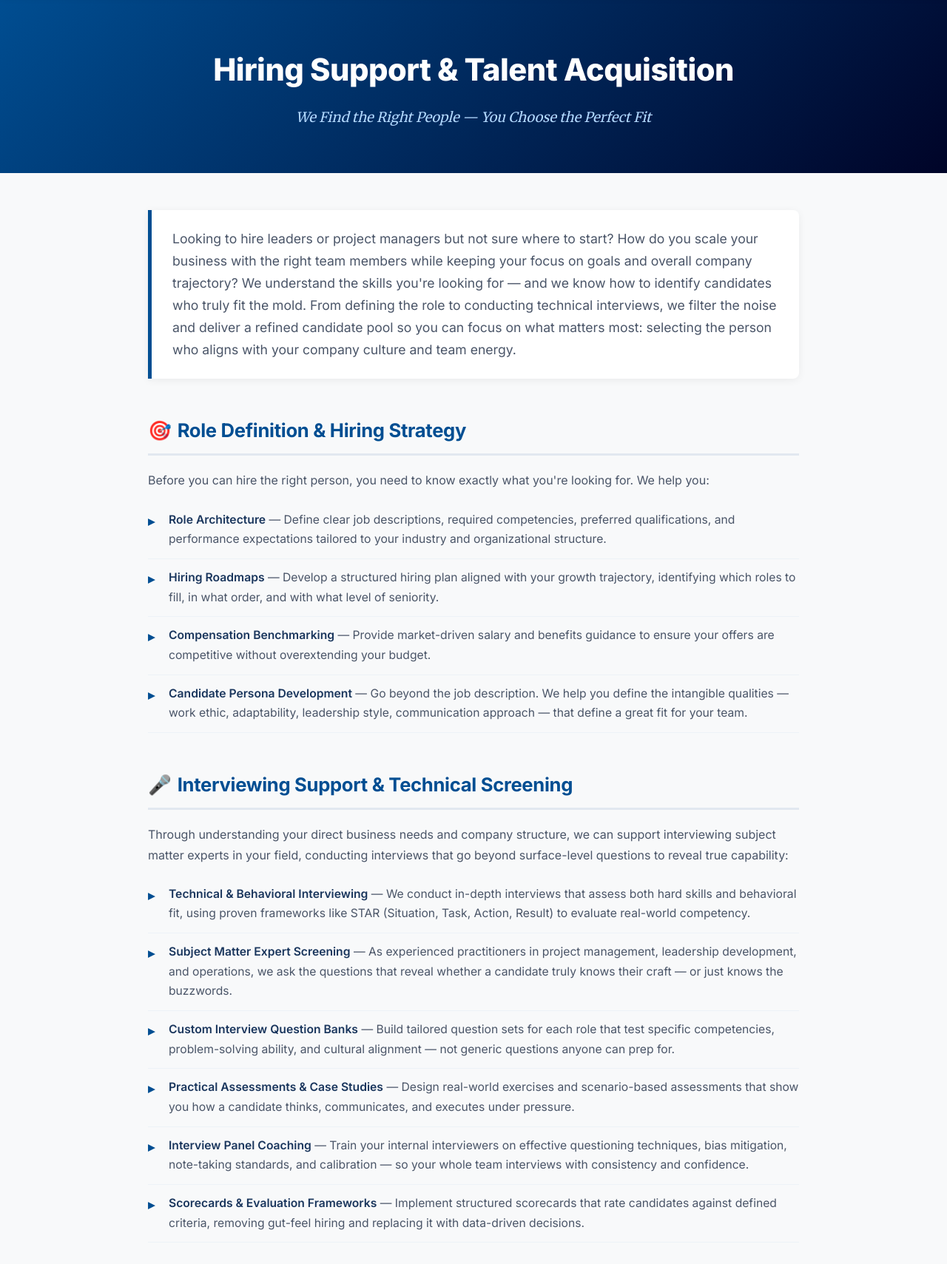
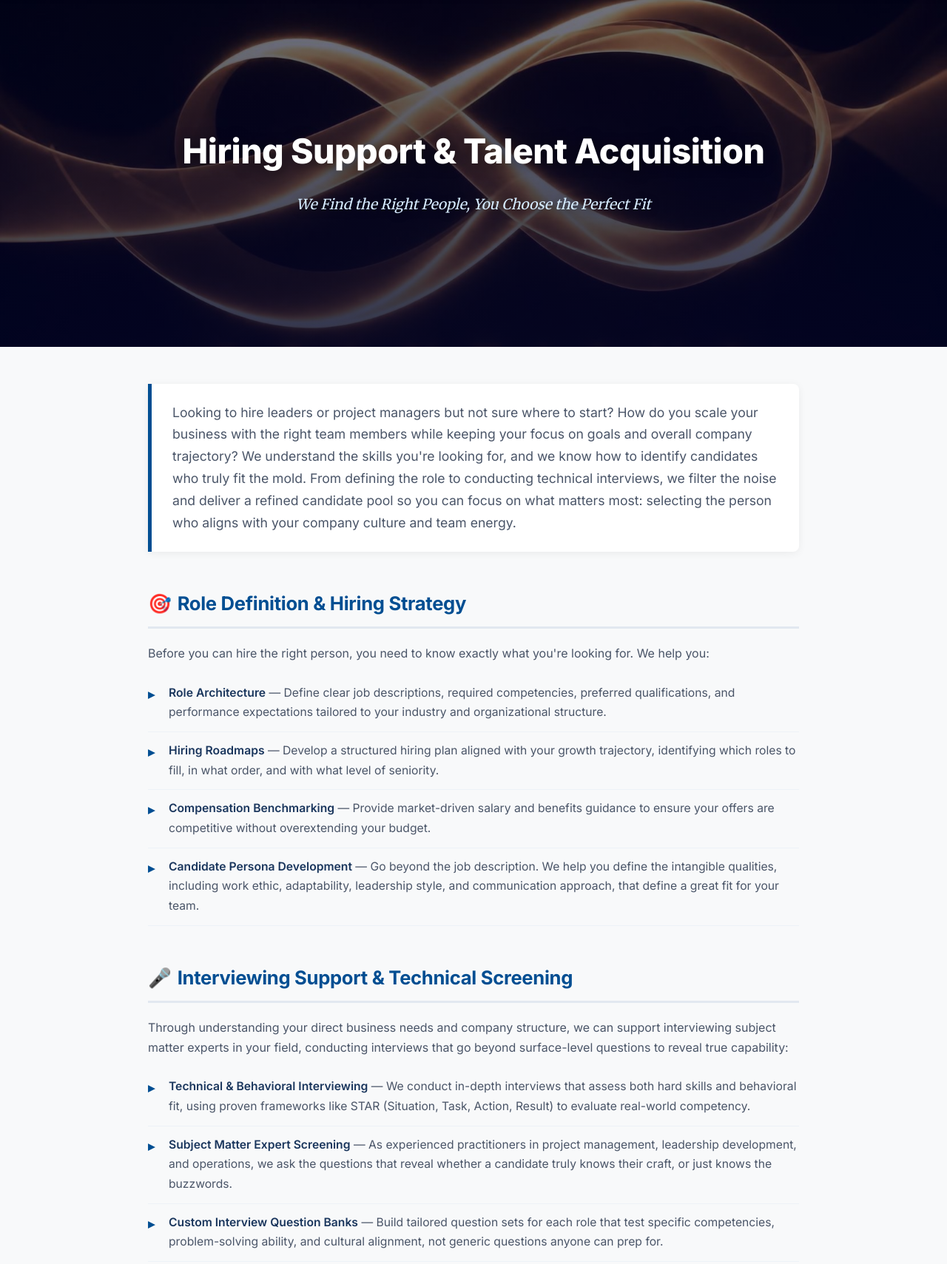
Before and after one commit to INF888/my-website, a plain HTML site: page hiring.html in a window 1280 px wide. Shown: the part 73-1782 px from the top of the page at 74% size. Drawn offline with Linux system fonts and the light colour scheme.

Commit message:
Update hiring.html

```diff
--- a/hiring.html
+++ b/hiring.html
@@ -9,6 +9,7 @@
   <link href="https://fonts.googleapis.com/css2?family=Inter:wght@300;400;500;600;700;800&family=Merriweather:wght@400;700&display=swap" rel="stylesheet">
   <style>
     * { margin: 0; padding: 0; box-sizing: border-box; }
+    html { scroll-behavior: smooth; }
     body { font-family: 'Inter', sans-serif; background-color: #f8f9fa; color: #2c3e50; line-height: 1.7; }
     nav { background: linear-gradient(135deg, #004e92 0%, #000428 100%); position: sticky; top: 0; z-index: 1000; width: 100%; box-shadow: 0 2px 12px rgba(0,0,0,0.3); }
     nav ul { list-style: none; display: flex; justify-content: center; max-width: 1000px; margin: 0 auto; padding: 0 20px; }
@@ -30,10 +31,31 @@
       .dropdown.active .dropdown-content { display: block; }
     }
 
-    /* Hero Section */
-    .hero { background: linear-gradient(135deg, #004e92 0%, #000428 100%); color: #ffffff; padding: 70px 20px 60px; text-align: center; }
-    .hero h1 { font-size: 2.6rem; font-weight: 800; letter-spacing: -0.5px; margin-bottom: 14px; }
-    .hero .subtitle { font-family: 'Merriweather', serif; font-size: 1.15rem; font-weight: 400; color: #b3d9ff; max-width: 700px; margin: 0 auto; font-style: italic; }
+    /* Parallax Photo Hero */
+    .hero {
+      position: relative;
+      width: 100%;
+      height: 60vh;
+      min-height: 420px;
+      background-image: linear-gradient(rgba(0,4,40,0.55), rgba(0,4,40,0.8)), url('Duck-ai-image-2026-06-16-19-22.jpeg');
+      background-size: cover;
+      background-position: center;
+      background-repeat: no-repeat;
+      background-attachment: fixed;
+      display: flex;
+      flex-direction: column;
+      align-items: center;
+      justify-content: center;
+      text-align: center;
+      padding: 20px;
+    }
+    .hero-content { animation: fadeUp 1s ease both; }
+    .hero h1 { color: #ffffff; font-size: 2.9rem; font-weight: 800; letter-spacing: -0.5px; margin-bottom: 16px; text-shadow: 0 2px 18px rgba(0,0,0,0.45); }
+    .hero .subtitle { font-family: 'Merriweather', serif; font-size: 1.2rem; font-weight: 400; color: #d6ecff; max-width: 700px; margin: 0 auto; font-style: italic; text-shadow: 0 2px 12px rgba(0,0,0,0.4); }
+    @keyframes fadeUp {
+      from { opacity: 0; transform: translateY(28px); }
+      to { opacity: 1; transform: translateY(0); }
+    }
 
     /* Main Container */
     .container { max-width: 920px; margin: 0 auto; padding: 50px 20px; }
@@ -62,9 +84,12 @@
     .card h3 { margin-top: 0; color: #004e92; font-size: 1.05rem; }
     .card p { font-size: 0.92rem; color: #4a5568; margin-top: 6px; }
 
+    @media (max-width: 768px) {
+      .hero { height: 48vh; min-height: 340px; background-attachment: scroll; }
+    }
     @media (max-width: 600px) {
       .cards { grid-template-columns: 1fr; }
-      .hero h1 { font-size: 1.8rem; }
+      .hero h1 { font-size: 2rem; }
       .hero .subtitle { font-size: 1rem; }
     }
 
@@ -92,59 +117,60 @@
           <a href="deploying-ai.html">Deploying AI For Your Company</a>
         </div>
       </li>
-      <li><a href="contact.html">Contact</a>
-      </li>
+      <li><a href="contact.html">Contact</a></li>
     </ul>
   </nav>
 
-  <!-- Hero Section -->
+  <!-- Parallax Photo Hero -->
   <section class="hero">
-    <h1>Hiring Support & Talent Acquisition</h1>
-    <p class="subtitle">We Find the Right People — You Choose the Perfect Fit</p>
+    <div class="hero-content">
+      <h1>Hiring Support &amp; Talent Acquisition</h1>
+      <p class="subtitle">We Find the Right People, You Choose the Perfect Fit</p>
+    </div>
   </section>
 
   <div class="container">
 
     <!-- Intro -->
     <p class="intro">
-      Looking to hire leaders or project managers but not sure where to start? How do you scale your business with the right team members while keeping your focus on goals and overall company trajectory? We understand the skills you're looking for — and we know how to identify candidates who truly fit the mold. From defining the role to conducting technical interviews, we filter the noise and deliver a refined candidate pool so you can focus on what matters most: selecting the person who aligns with your company culture and team energy.
+      Looking to hire leaders or project managers but not sure where to start? How do you scale your business with the right team members while keeping your focus on goals and overall company trajectory? We understand the skills you're looking for, and we know how to identify candidates who truly fit the mold. From defining the role to conducting technical interviews, we filter the noise and deliver a refined candidate pool so you can focus on what matters most: selecting the person who aligns with your company culture and team energy.
     </p>
 
     <!-- Role Definition & Strategy -->
-    <h2><span class="icon">🎯</span>Role Definition & Hiring Strategy</h2>
+    <h2><span class="icon">🎯</span>Role Definition &amp; Hiring Strategy</h2>
     <p style="color: #4a5568; margin-bottom: 10px;">Before you can hire the right person, you need to know exactly what you're looking for. We help you:</p>
     <ul class="service-list">
       <li><strong>Role Architecture</strong> — Define clear job descriptions, required competencies, preferred qualifications, and performance expectations tailored to your industry and organizational structure.</li>
       <li><strong>Hiring Roadmaps</strong> — Develop a structured hiring plan aligned with your growth trajectory, identifying which roles to fill, in what order, and with what level of seniority.</li>
       <li><strong>Compensation Benchmarking</strong> — Provide market-driven salary and benefits guidance to ensure your offers are competitive without overextending your budget.</li>
-      <li><strong>Candidate Persona Development</strong> — Go beyond the job description. We help you define the intangible qualities — work ethic, adaptability, leadership style, communication approach — that define a great fit for your team.</li>
+      <li><strong>Candidate Persona Development</strong> — Go beyond the job description. We help you define the intangible qualities, including work ethic, adaptability, leadership style, and communication approach, that define a great fit for your team.</li>
     </ul>
 
     <!-- Interviewing Support -->
-    <h2><span class="icon">🎤</span>Interviewing Support & Technical Screening</h2>
+    <h2><span class="icon">🎤</span>Interviewing Support &amp; Technical Screening</h2>
     <p style="color: #4a5568; margin-bottom: 10px;">Through understanding your direct business needs and company structure, we can support interviewing subject matter experts in your field, conducting interviews that go beyond surface-level questions to reveal true capability:</p>
     <ul class="service-list">
-      <li><strong>Technical & Behavioral Interviewing</strong> — We conduct in-depth interviews that assess both hard skills and behavioral fit, using proven frameworks like STAR (Situation, Task, Action, Result) to evaluate real-world competency.</li>
-      <li><strong>Subject Matter Expert Screening</strong> — As experienced practitioners in project management, leadership development, and operations, we ask the questions that reveal whether a candidate truly knows their craft — or just knows the buzzwords.</li>
-      <li><strong>Custom Interview Question Banks</strong> — Build tailored question sets for each role that test specific competencies, problem-solving ability, and cultural alignment — not generic questions anyone can prep for.</li>
-      <li><strong>Practical Assessments & Case Studies</strong> — Design real-world exercises and scenario-based assessments that show you how a candidate thinks, communicates, and executes under pressure.</li>
-      <li><strong>Interview Panel Coaching</strong> — Train your internal interviewers on effective questioning techniques, bias mitigation, note-taking standards, and calibration — so your whole team interviews with consistency and confidence.</li>
-      <li><strong>Scorecards & Evaluation Frameworks</strong> — Implement structured scorecards that rate candidates against defined criteria, removing gut-feel hiring and replacing it with data-driven decisions.</li>
+      <li><strong>Technical &amp; Behavioral Interviewing</strong> — We conduct in-depth interviews that assess both hard skills and behavioral fit, using proven frameworks like STAR (Situation, Task, Action, Result) to evaluate real-world competency.</li>
+      <li><strong>Subject Matter Expert Screening</strong> — As experienced practitioners in project management, leadership development, and operations, we ask the questions that reveal whether a candidate truly knows their craft, or just knows the buzzwords.</li>
+      <li><strong>Custom Interview Question Banks</strong> — Build tailored question sets for each role that test specific competencies, problem-solving ability, and cultural alignment, not generic questions anyone can prep for.</li>
+      <li><strong>Practical Assessments &amp; Case Studies</strong> — Design real-world exercises and scenario-based assessments that show you how a candidate thinks, communicates, and executes under pressure.</li>
+      <li><strong>Interview Panel Coaching</strong> — Train your internal interviewers on effective questioning techniques, bias mitigation, note-taking standards, and calibration, so your whole team interviews with consistency and confidence.</li>
+      <li><strong>Scorecards &amp; Evaluation Frameworks</strong> — Implement structured scorecards that rate candidates against defined criteria, removing gut-feel hiring and replacing it with data-driven decisions.</li>
     </ul>
 
     <!-- Candidate Pipeline Management -->
     <h2><span class="icon">📊</span>Candidate Pipeline Management</h2>
     <p style="color: #4a5568; margin-bottom: 10px;">We do the heavy lifting so you don't have to. Our pipeline management process includes:</p>
     <ul class="service-list">
-      <li><strong>Initial Screening & Filtering</strong> — Review applications, conduct phone screens, and filter out candidates who don't meet the baseline requirements — saving your team hours of review time.</li>
-      <li><strong>Deep-Dive Candidate Interviews</strong> — Conduct multiple rounds of interviews — technical, behavioral, and cultural — to thoroughly vet each candidate before they ever reach your desk.</li>
+      <li><strong>Initial Screening &amp; Filtering</strong> — Review applications, conduct phone screens, and filter out candidates who don't meet the baseline requirements, saving your team hours of review time.</li>
+      <li><strong>Deep-Dive Candidate Interviews</strong> — Conduct multiple rounds of interviews, technical, behavioral, and cultural, to thoroughly vet each candidate before they ever reach your desk.</li>
       <li><strong>Reference Verification</strong> — Perform structured reference checks that go beyond "would you hire them again" to uncover work style, strengths, growth areas, and team dynamics.</li>
-      <li><strong>Refined Candidate Pools</strong> — Deliver a short list of 2–5 highly qualified, pre-vetted candidates — each with a detailed assessment summary, strengths/weaknesses analysis, and our recommendation on fit.</li>
+      <li><strong>Refined Candidate Pools</strong> — Deliver a short list of 2 to 5 highly qualified, pre-vetted candidates, each with a detailed assessment summary, strengths and weaknesses analysis, and our recommendation on fit.</li>
       <li><strong>Final Selection Support</strong> — Sit with your team during final interviews, provide real-time observations, and facilitate decision-making discussions to help you confidently select the right person.</li>
     </ul>
 
     <!-- Onboarding & Retention -->
-    <h2><span class="icon">🚀</span>Onboarding & Retention Strategy</h2>
+    <h2><span class="icon">🚀</span>Onboarding &amp; Retention Strategy</h2>
     <p style="color: #4a5568; margin-bottom: 10px;">Hiring is only half the battle. We help you set new hires up for long-term success:</p>
     <ul class="service-list">
       <li><strong>Structured Onboarding Plans</strong> — Develop 30/60/90-day onboarding roadmaps that accelerate ramp-up time and establish clear early expectations.</li>
@@ -157,11 +183,11 @@
     <div class="cards">
       <div class="card">
         <h3>You Stay Focused on Your Business</h3>
-        <p>We handle the sourcing, screening, and interviewing — so you spend your time only on final selections, not sifting through dozens of unqualified resumes.</p>
+        <p>We handle the sourcing, screening, and interviewing, so you spend your time only on final selections, not sifting through dozens of unqualified resumes.</p>
       </div>
       <div class="card">
         <h3>Subject Matter Expertise</h3>
-        <p>We speak the language of your industry. Our interviews test real competency, not rehearsed answers — because we've done the work ourselves.</p>
+        <p>We speak the language of your industry. Our interviews test real competency, not rehearsed answers, because we've done the work ourselves.</p>
       </div>
       <div class="card">
         <h3>Culture-First Matching</h3>
@@ -169,7 +195,7 @@
       </div>
       <div class="card">
         <h3>Refined, Not Overwhelming</h3>
-        <p>You won't get 20 resumes to review. You'll get 2–5 exceptional candidates — each one ready to contribute, vetted, and backed by our detailed assessment.</p>
+        <p>You won't get 20 resumes to review. You'll get 2 to 5 exceptional candidates, each one ready to contribute, vetted, and backed by our detailed assessment.</p>
       </div>
     </div>
 
```
